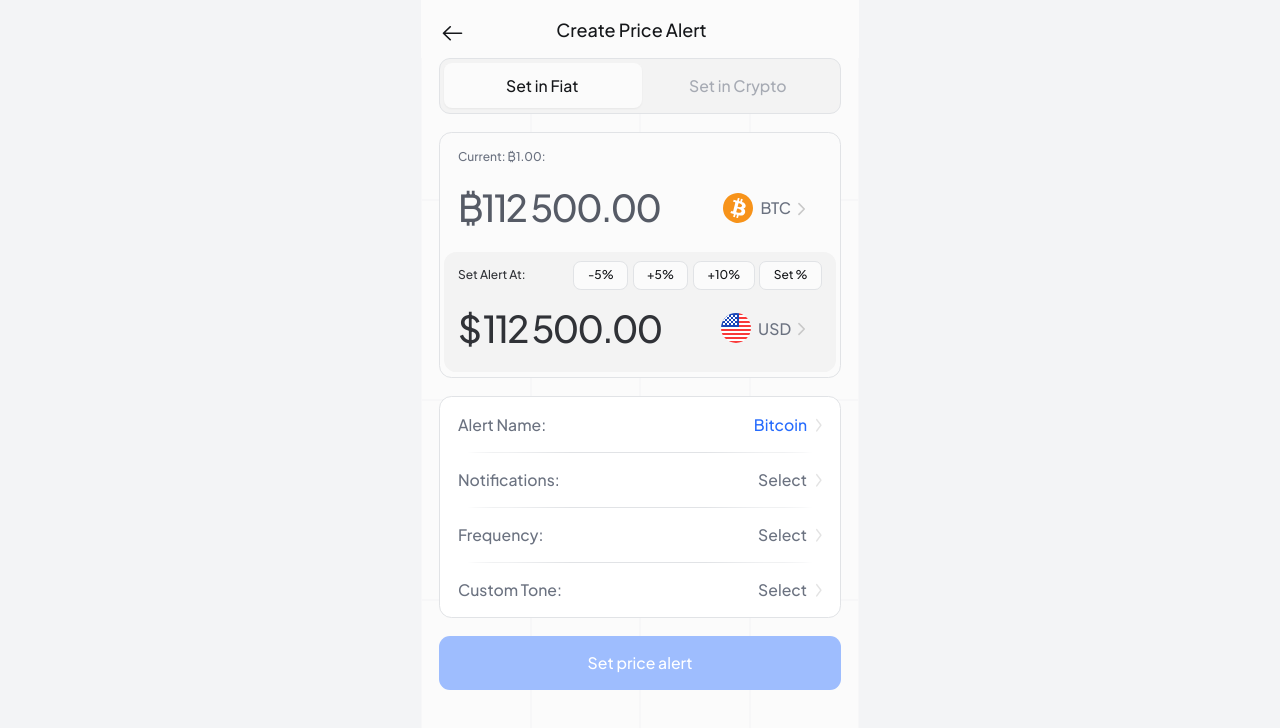
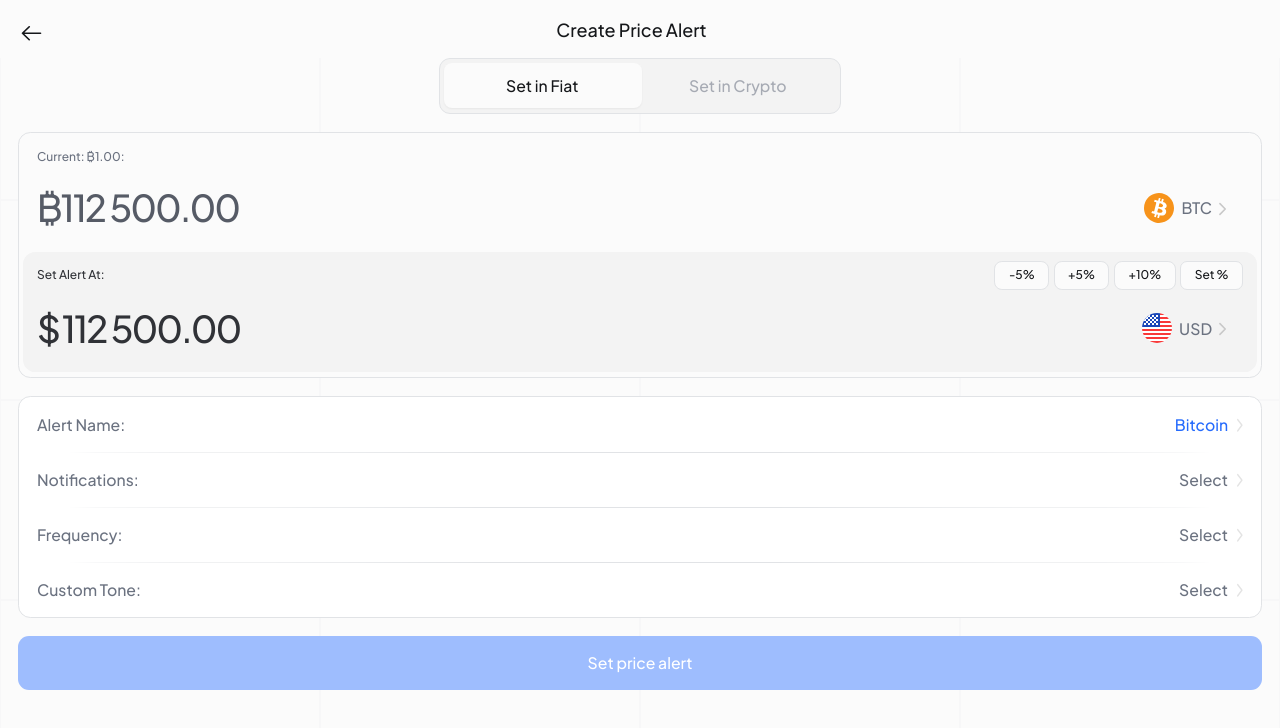
Before and after one commit to SalvSith/CryptoWatchrr, a React (Vite) app: page / in a window 1280 px wide. Shown: the top 728 px of the page. Built offline with nearby package versions, Linux system fonts and the light colour scheme; the HTML template or start-up script is replaced by a standard one.

Commit message:
Enhance horizontal scrolling prevention on mobile

```diff
--- a/src/components/CreatePriceAlert.tsx
+++ b/src/components/CreatePriceAlert.tsx
@@ -141,7 +141,7 @@ const CreatePriceAlert: React.FC = () => {
   };
 
   return (
-    <div className="min-h-screen bg-bg-white relative w-full max-w-[438px] mx-auto overflow-x-hidden">
+    <div className="min-h-screen bg-bg-white relative w-full max-w-[100vw] mx-auto overflow-x-hidden">
       {/* Grid Background Pattern */}
       <div className="absolute inset-0 opacity-30 pointer-events-none">
         <div className="grid grid-cols-4 h-full">
--- a/src/index.css
+++ b/src/index.css
@@ -11,6 +11,13 @@
 html, body {
   overflow-x: hidden;
   width: 100%;
+  max-width: 100vw;
+}
+
+#root {
+  overflow-x: hidden;
+  width: 100%;
+  max-width: 100vw;
 }
 
 body {
@@ -57,6 +64,19 @@ input[type="number"] {
   -moz-appearance: textfield;
 }
 
+/* Mobile-specific constraints */
+@media (max-width: 768px) {
+  html, body, #root {
+    overflow-x: hidden !important;
+    width: 100% !important;
+    max-width: 100vw !important;
+  }
+
+  * {
+    max-width: 100%;
+  }
+}
+
 /* Button hover effects */
 button {
   transition: all 0.2s ease;
```
